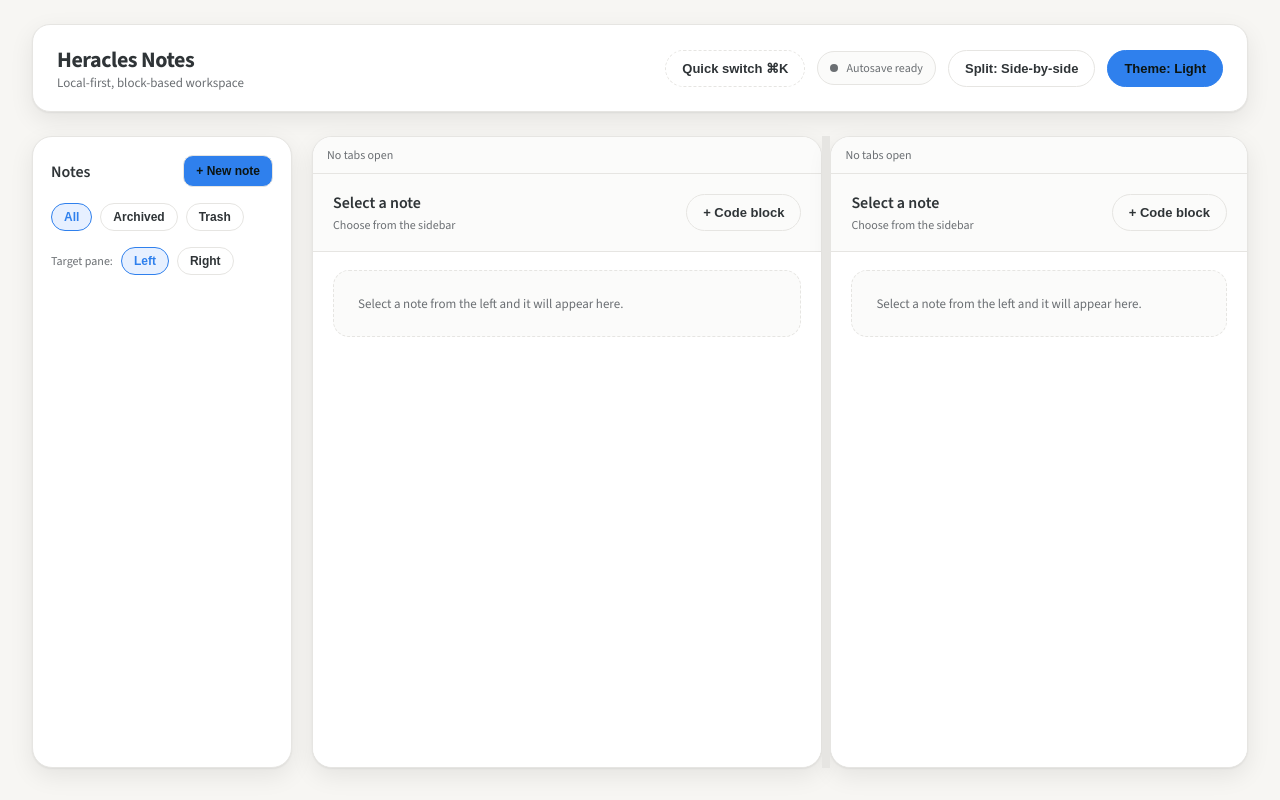
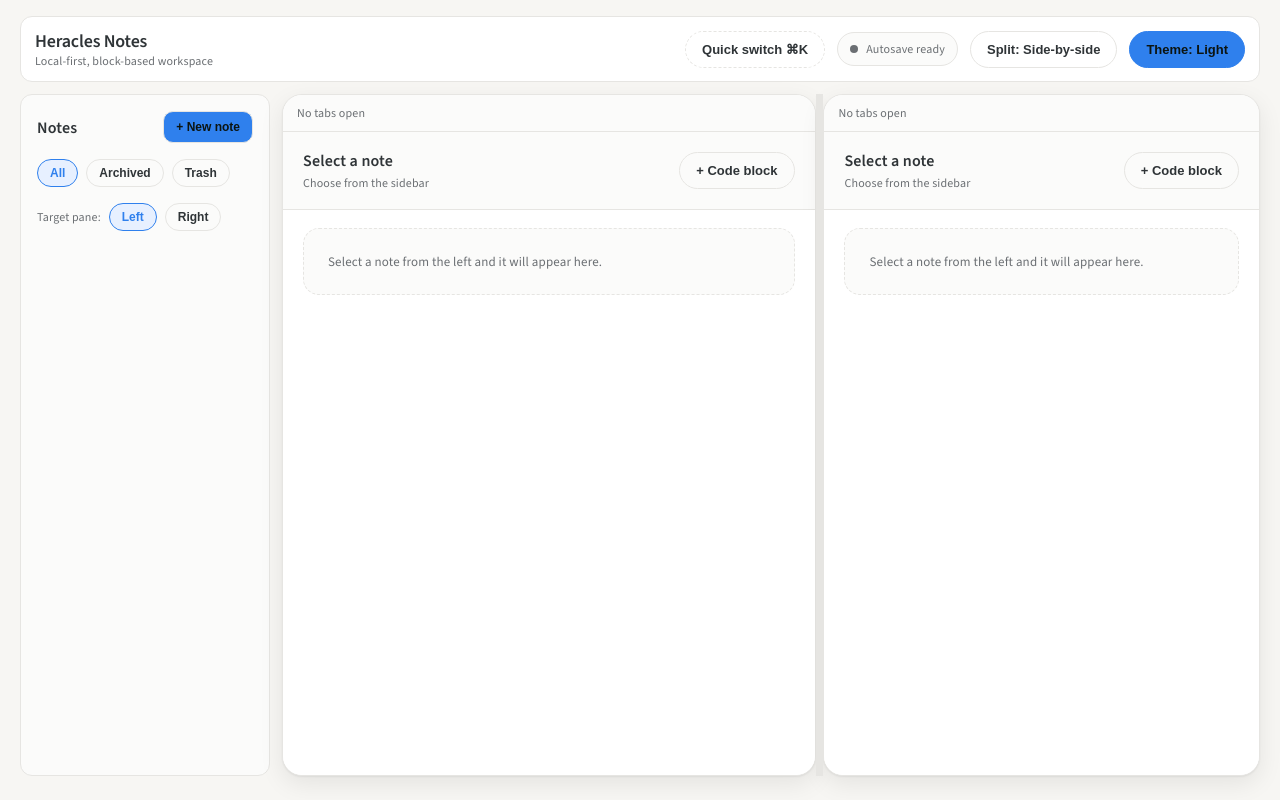
Before and after one commit to tacticalbadger/Heracles, a React (Vite) app in the folder renderer/: page / in a window 1280 px wide. Built offline with nearby package versions, Linux system fonts and the light colour scheme.

Commit message:
Style: Apply global typographic and base layout adjustments

```diff
--- a/renderer/src/styles.css
+++ b/renderer/src/styles.css
@@ -43,6 +43,8 @@ body {
   background: var(--bg);
   color: var(--text-primary);
   font-family: var(--font-sans);
+  -webkit-font-smoothing: antialiased;
+  letter-spacing: 0.01em;
 }
 
 #root {
@@ -53,30 +55,30 @@ body {
   min-height: 100vh;
   display: flex;
   flex-direction: column;
-  gap: 24px;
-  padding: 24px 32px 32px;
+  gap: 12px;
+  padding: 16px 20px 24px;
 }
 
 .app__header {
   display: flex;
   justify-content: space-between;
   align-items: center;
-  gap: 24px;
-  padding: 20px 24px;
-  border-radius: 18px;
+  gap: 16px;
+  padding: 12px 14px;
+  border-radius: 12px;
   background: var(--surface);
   border: 1px solid var(--border);
-  box-shadow: var(--shadow);
+  box-shadow: none;
 }
 
 .app__brand {
-  font-size: 22px;
-  font-weight: 700;
-  letter-spacing: -0.02em;
+  font-size: 18px;
+  font-weight: 600;
+  letter-spacing: -0.01em;
 }
 
 .app__tagline {
-  font-size: 13px;
+  font-size: 12px;
   color: var(--text-muted);
 }
 
@@ -91,19 +93,19 @@ body {
   flex: 1;
   min-height: 0;
   display: grid;
-  grid-template-columns: 260px 1fr;
-  gap: 20px;
+  grid-template-columns: 250px 1fr;
+  gap: 12px;
 }
 
 .sidebar {
   display: flex;
   flex-direction: column;
   gap: 16px;
-  background: var(--surface);
+  background: var(--pane-bg);
   border: 1px solid var(--border);
-  border-radius: 20px;
-  padding: 18px;
-  box-shadow: var(--shadow);
+  border-radius: 12px;
+  padding: 16px;
+  box-shadow: none;
   min-height: 0;
 }
 
```
